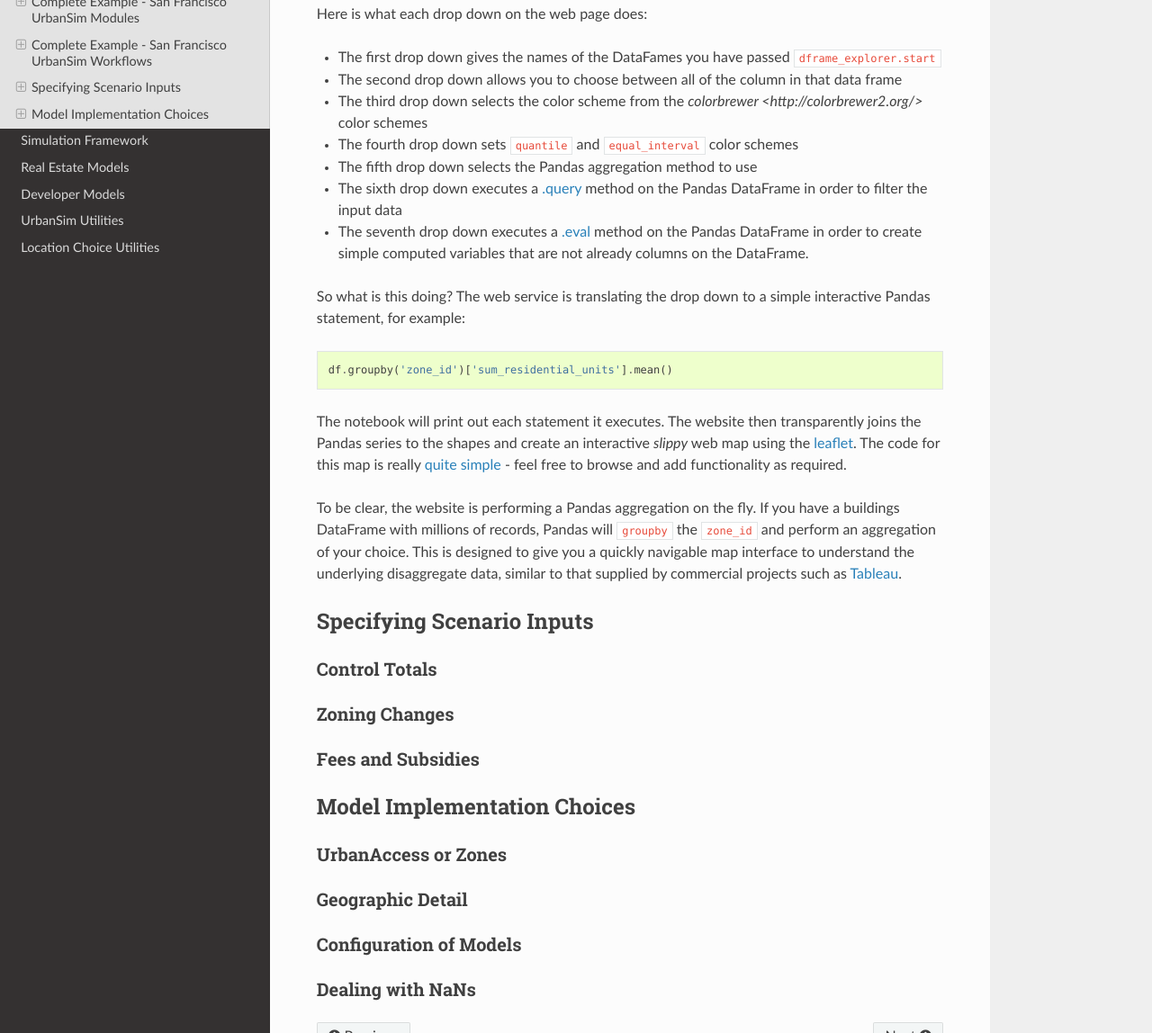
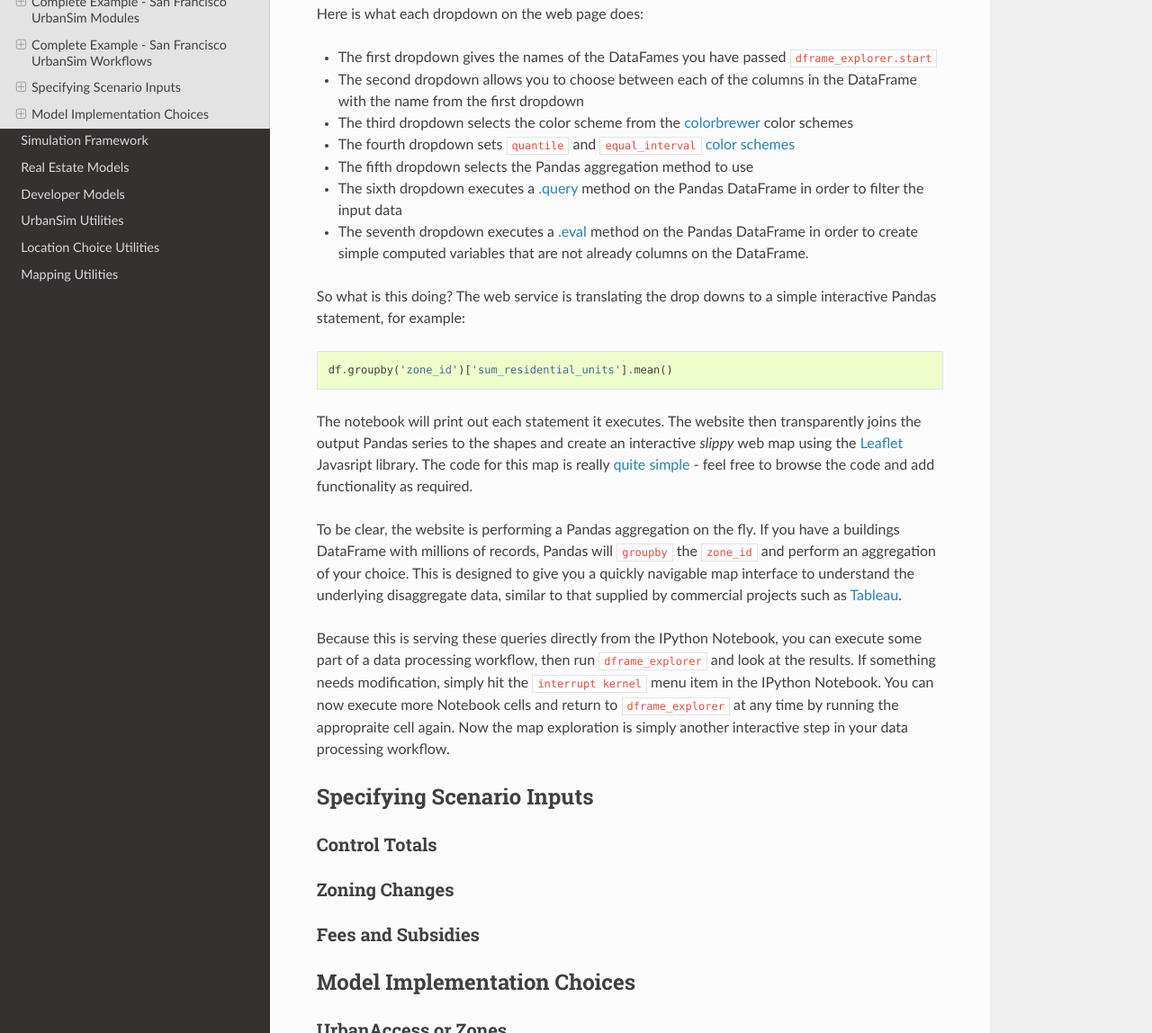
Before and after one commit to UDST/urbansim, a Sphinx documentation site: the page built from docs/examples.rst, in a window 1280 px wide and 1400 px high, scrolled down 9140 px. Shown: the part 252-1400 px from the top of the window at 90% size. Built offline with Sphinx 7.4.7 and the Read the Docs theme 2.0.0, drawn with Linux system fonts in a browser that asks for light colours; some of the changed text lies outside the part shown.

Commit message:
adding map docstrings

```diff
--- a/docs/examples.rst
+++ b/docs/examples.rst
@@ -210,7 +210,7 @@
 
 UrbanSim now also provides a method to interactively explore UrbanSim inputs and outputs using web mapping tools, and the `exploration notebook <http://nbviewer.ipython.org/github/synthicity/sanfran_urbansim/blob/462f1f9f7286ffbaf83ae5ad04775494bf4d1677/Exploration.ipynb>`_ demonstrates how to set up and use this interactive display tool.
 
-This is another simple and powerful notebook which can be used to quickly map variables of both base year and simulated data without leaving the workflow to use GIS tools.  This example first creates the DataFrames for many of the UrbanSim tables that have been registered (``buildings``, ``househlds``, ``jobs``, and others).  Once the DataFrames have been created, they are passed to the `dframe_explorer.start <>`_ method.
+This is another simple and powerful notebook which can be used to quickly map variables of both base year and simulated data without leaving the workflow to use GIS tools.  This example first creates the DataFrames for many of the UrbanSim tables that have been registered (``buildings``, ``househlds``, ``jobs``, and others).  Once the DataFrames have been created, they are passed to the `dframe_explorer.start <maps/dframe_explorer.html#urbansim.maps.dframe_explorer.start>`_ method.
 
 The dframe_explorer takes a dictionary of DataFrames which are joined to a set of shapes for visualization.  The most common case is to use a `geojson <http://geojson.org/>`_ format shapefile of zones to join to any DataFrame that has a zone_id (the dframe_explorer module does the join for you).  Here the center and zoom level are set for the map, the name of geojson shapefile is passed, as are the join keys both in the geojson file and the DataFrames.
 
@@ -218,23 +218,25 @@
 
 .. image:: https://github.com/synthicity/urbansim/blob/master/docs/screenshots/dframe_explorer_screenshot.png
 
-Here is what each drop down on the web page does:
+Here is what each dropdown on the web page does:
 
-* The first drop down gives the names of the DataFames you have passed ``dframe_explorer.start``
-* The second drop down allows you to choose between all of the column in that data frame
-* The third drop down selects the color scheme from the `colorbrewer <http://colorbrewer2.org/>` color schemes
-* The fourth drop down sets ``quantile`` and ``equal_interval`` color schemes
-* The fifth drop down selects the Pandas aggregation method to use
-* The sixth drop down executes a `.query <http://pandas.pydata.org/pandas-docs/stable/generated/pandas.DataFrame.query.html>`_ method on the Pandas DataFrame in order to filter the input data
-* The seventh drop down executes a `.eval <http://pandas.pydata.org/pandas-docs/stable/generated/pandas.DataFrame.eval.html>`_ method on the Pandas DataFrame in order to create simple computed variables that are not already columns on the DataFrame.
+* The first dropdown gives the names of the DataFames you have passed ``dframe_explorer.start``
+* The second dropdown allows you to choose between each of the columns in the DataFrame with the name from the first dropdown
+* The third dropdown selects the color scheme from the `colorbrewer <http://colorbrewer2.org/>`_ color schemes
+* The fourth dropdown sets ``quantile`` and ``equal_interval`` `color schemes <http://www.ncgia.ucsb.edu/cctp/units/unit47/html/quanteq.html>`_
+* The fifth dropdown selects the Pandas aggregation method to use
+* The sixth dropdown executes a `.query <http://pandas.pydata.org/pandas-docs/stable/generated/pandas.DataFrame.query.html>`_ method on the Pandas DataFrame in order to filter the input data
+* The seventh dropdown executes a `.eval <http://pandas.pydata.org/pandas-docs/stable/generated/pandas.DataFrame.eval.html>`_ method on the Pandas DataFrame in order to create simple computed variables that are not already columns on the DataFrame.
 
-So what is this doing?  The web service is translating the drop down to a simple interactive Pandas statement, for example: ::
+So what is this doing?  The web service is translating the drop downs to a simple interactive Pandas statement, for example: ::
 
     df.groupby('zone_id')['sum_residential_units'].mean()
 
-The notebook will print out each statement it executes.  The website then transparently joins the Pandas series to the shapes and create an interactive *slippy* web map using the `leaflet <http://leafletjs.com/>`_.  The code for this map is really `quite simple <https://github.com/synthicity/urbansim/tree/master/urbansim/maps>`_ - feel free to browse and add functionality as required.
+The notebook will print out each statement it executes.  The website then transparently joins the output Pandas series to the shapes and create an interactive *slippy* web map using the `Leaflet <http://leafletjs.com/>`_ Javasript library.  The code for this map is really `quite simple <https://github.com/synthicity/urbansim/tree/master/urbansim/maps>`_ - feel free to browse the code and add functionality as required.
 
 To be clear, the website is performing a Pandas aggregation on the fly.  If you have a buildings DataFrame with millions of records, Pandas will ``groupby`` the ``zone_id`` and perform an aggregation of your choice.  This is designed to give you a quickly navigable map interface to understand the underlying disaggregate data, similar to that supplied by commercial projects such as `Tableau <http://kb.tableausoftware.com/articles/knowledgebase/mapping-basics>`_.
+
+Because this is serving these queries directly from the IPython Notebook, you can execute some part of a data processing workflow, then run ``dframe_explorer`` and look at the results.  If something needs modification, simply hit the ``interrupt kernel`` menu item in the IPython Notebook.  You can now execute more Notebook cells and return to ``dframe_explorer`` at any time by running the appropraite cell again.  Now the map exploration is simply another interactive step in your data processing workflow.
 
 Specifying Scenario Inputs
 --------------------------
--- a/docs/index.rst
+++ b/docs/index.rst
@@ -24,6 +24,7 @@
    developer/index
    utils/index
    urbanchoice/index
+   maps/index
 
 
 Indices and tables
--- /dev/null
+++ b/docs/maps/index.rst
@@ -0,0 +1,7 @@
+Mapping Utilities
+=================
+
+.. toctree::
+   :maxdepth: 2
+
+   dframe_explorer
```
Also changed, not shown: docs/maps/dframe_explorer.rst (added, +9 -0 lines).
